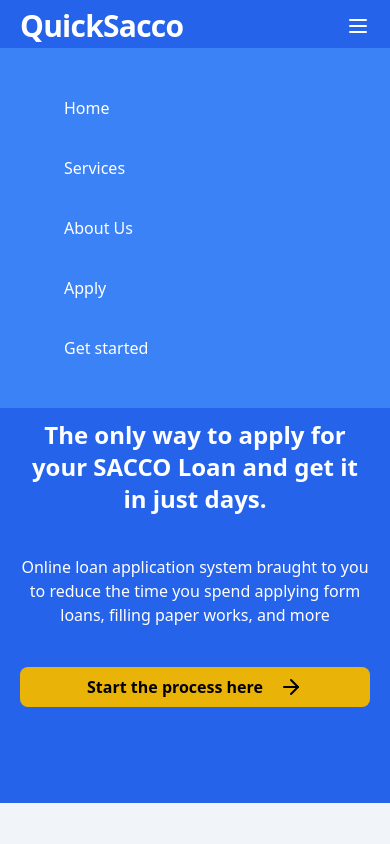
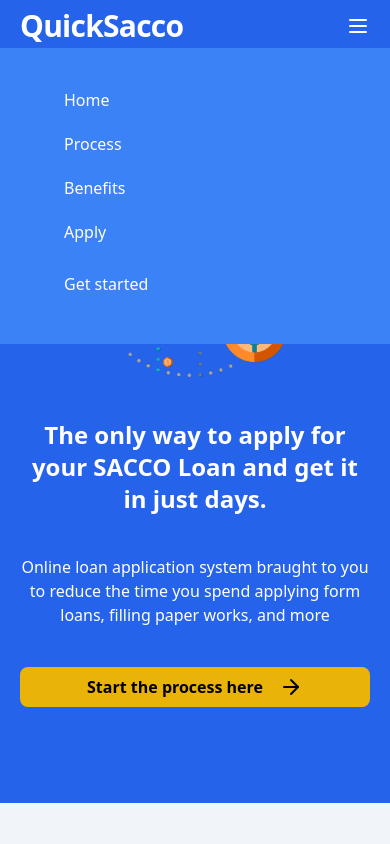
Before and after one commit to hirwajeaneric/QuickSacco-front-end, a React (Vite) app: page / in a window 390 px wide. Both pictures are taken after a click on the icon 358 px from the left and 26 px from the top of the page. Shown: the top 844 px of the page. Built offline with nearby package versions, Linux system fonts and the light colour scheme.

Commit message:
Refactoring

```diff
--- a/src/components/MobileMenu.tsx
+++ b/src/components/MobileMenu.tsx
@@ -4,16 +4,17 @@ type Props = {
     handleClose: () => void
 }
 
-const MobileMenu = ({handleClose}: Props) => {
+const MobileMenu = ({ handleClose }: Props) => {
     return (
         <>
             {/* Mobile Menu  */}
             <div className="md:hidden container fixed left-0 top-12 w-full bg-blue-500 text-white">
                 <span className="flex flex-col gap-5 py-10">
-                    <Link to={'/'} onClick={handleClose} className="text-white py-2 hover:bg-blue-500 focus:bg-blue-500">Home</Link>
-                    <Link to={'/'} onClick={handleClose} className="text-white py-2 hover:bg-blue-500 focus:bg-blue-500">Services</Link>
-                    <Link to={'/about'} onClick={handleClose} className="text-white py-2 hover:bg-blue-500 focus:bg-blue-500">About Us</Link>
-                    <Link to={'/apply'} onClick={handleClose} className="text-white py-2 hover:bg-blue-500 focus:bg-blue-500">Apply</Link>
+                    <a href={'/'} onClick={handleClose} className="text-white">Home</a>
+                    <a href={'#process'} onClick={handleClose} className="text-white">Process</a>
+                    <a href={'#benefits'} onClick={handleClose} className="text-white">Benefits</a>
+                    <Link to={'/apply'} onClick={handleClose} className=" text-white">Apply</Link>
+
                     <Link to={'/signin'} onClick={handleClose} className="text-white py-2 hover:bg-blue-500 focus:bg-blue-500">Get started</Link>
                 </span>
             </div>
```
